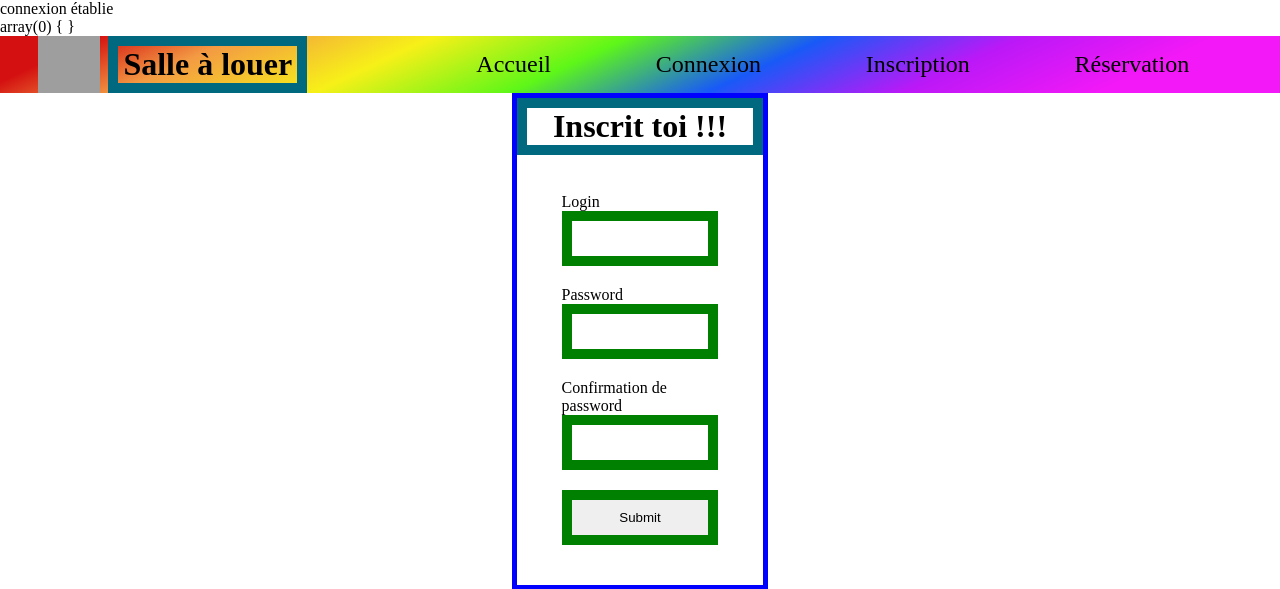
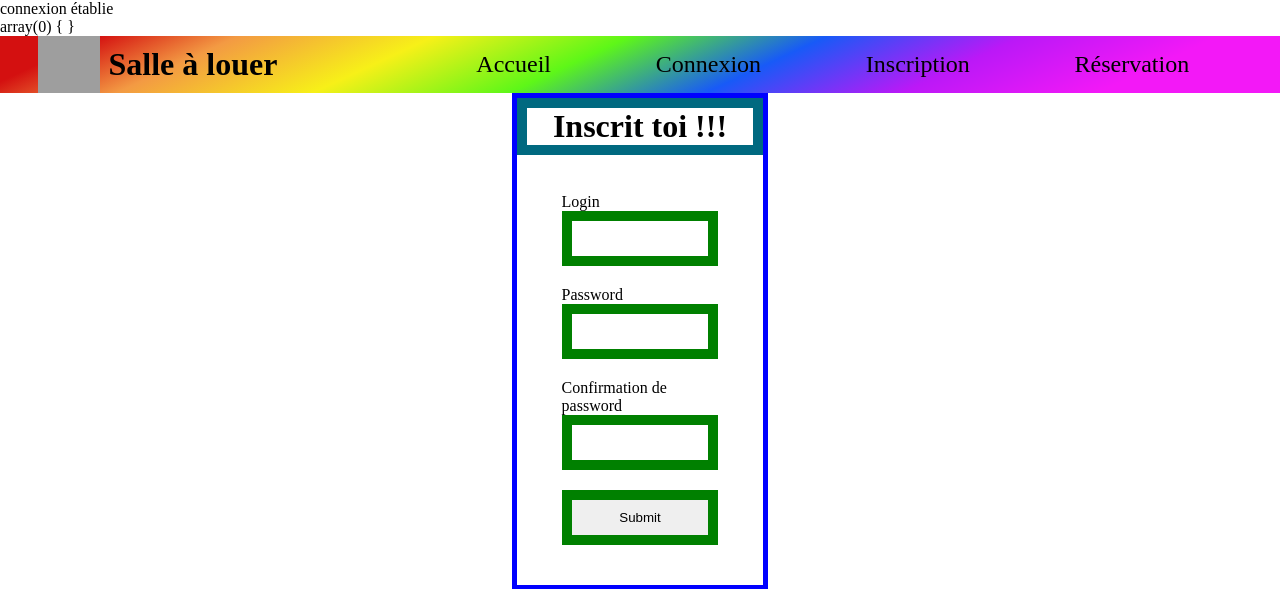
Before and after one commit to joris-landaret/reservation-salles, a PHP site: page /inscription.php in a window 1280 px wide. Shown: the top 589 px of the page. Run offline with PHP 8.4, Linux system fonts and the light colour scheme; data that the repository does not hold is empty; grey boxes are pictures that could not be loaded.

Commit message:
modification pour ne plus voir la bordure du h1 du header

```diff
--- a/css/inscription.css
+++ b/css/inscription.css
@@ -20,7 +20,7 @@ input{
     margin-bottom: 20px;
     border: 10px solid green;
 }
-div h1{
+main div h1{
     border: 10px solid rgb(0, 105, 128);
     /*color: blueviolet;*/
     display: flex;
--- a/css/reservation-form.css
+++ b/css/reservation-form.css
@@ -20,7 +20,7 @@ input{
     margin-bottom: 20px;
     border: 10px solid green;
 }
-div h1{
+main div h1{
     border: 10px solid rgb(0, 105, 128);
     /*color: blueviolet;*/
     display: flex;
```
